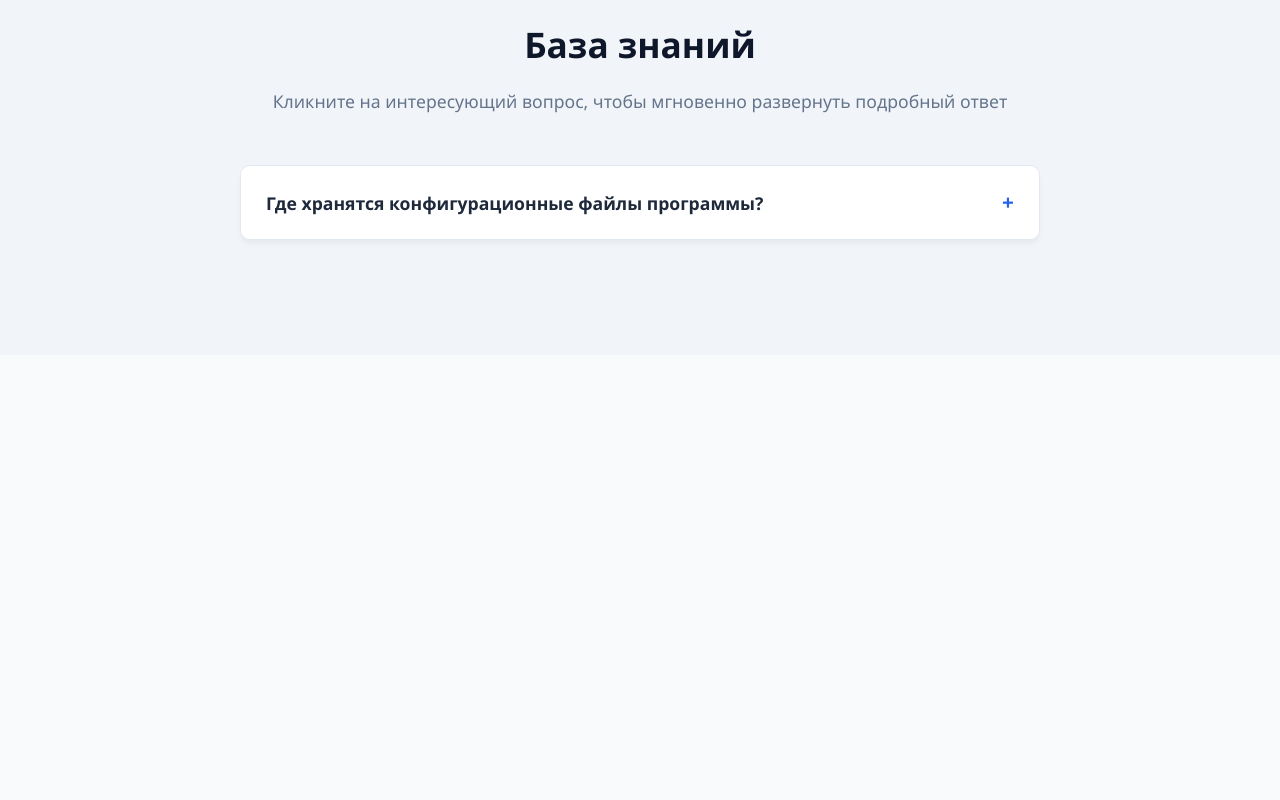
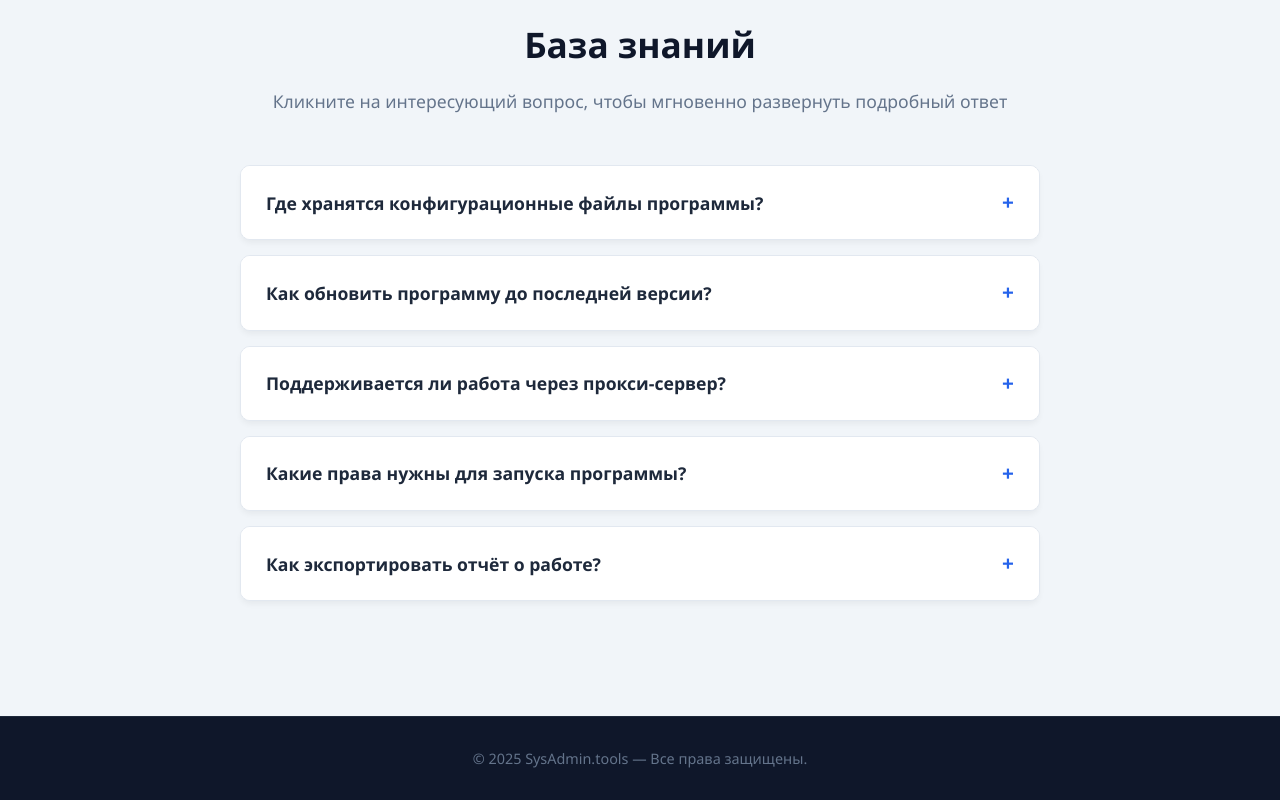
Before and after one commit to BikovC-137/Instantly-sai, a plain HTML site: page index.html in a window 1280 px wide. Shown: the part 1184-1984 px from the top of the page. Before the commit the page ends 1539 px from the top, so only its background shows below. Drawn offline with Linux system fonts and the light colour scheme.

Commit message:
Add files via upload

```diff
--- a/index.html
+++ b/index.html
@@ -316,11 +316,11 @@
             <div class="download-grid">
                 <div class="download-box">
                     <h2>Версия для Windows</h2>
-                    <a href="#" class="btn btn-light" onclick="startDownload('Windows')">Скачать для Windows</a>
+                    <a href="https://github.com/GIT01-byte/Instally/releases/latest/download/Instally.exe" class="btn btn-light" download>Скачать для Windows</a>
                 </div>
                 <div class="download-box">
                     <h2>Версия для Linux</h2>
-                    <a href="#" class="btn btn-light" onclick="startDownload('Linux')">Скачать для Linux</a>
+                    <a href="https://github.com/GIT01-byte/Instally/releases/latest/download/Instally-x86_64" class="btn btn-light" download>Скачать для Linux</a>
                 </div>
                 <div class="download-box">
                     <h2>Версия для macOS</h2>
@@ -345,3 +345,95 @@
                         <div class="faq-icon">+</div>
                     </div>
                     <div class="faq-answer">
+                        <div class="faq-answer-content">
+                            Конфигурационные файлы хранятся в директории пользователя.
+                            В Windows: <code>%APPDATA%\SysAdminTools\config.json</code>.
+                            В Linux и macOS: <code>~/.config/sysadmintools/config.json</code>.
+                        </div>
+                    </div>
+                </div>
+
+                <!-- Вопрос 2 -->
+                <div class="faq-item">
+                    <div class="faq-question" onclick="toggleFaq(this)">
+                        <span>Как обновить программу до последней версии?</span>
+                        <div class="faq-icon">+</div>
+                    </div>
+                    <div class="faq-answer">
+                        <div class="faq-answer-content">
+                            Программа проверяет обновления автоматически при запуске.
+                            Также можно скачать новую версию со страницы загрузки и установить её поверх текущей —
+                            все настройки и база данных сохранятся.
+                        </div>
+                    </div>
+                </div>
+
+                <!-- Вопрос 3 -->
+                <div class="faq-item">
+                    <div class="faq-question" onclick="toggleFaq(this)">
+                        <span>Поддерживается ли работа через прокси-сервер?</span>
+                        <div class="faq-icon">+</div>
+                    </div>
+                    <div class="faq-answer">
+                        <div class="faq-answer-content">
+                            Да. В разделе «Настройки → Сеть» можно указать адрес прокси-сервера, порт,
+                            а также логин и пароль для аутентификации. Поддерживаются протоколы HTTP и SOCKS5.
+                        </div>
+                    </div>
+                </div>
+
+                <!-- Вопрос 4 -->
+                <div class="faq-item">
+                    <div class="faq-question" onclick="toggleFaq(this)">
+                        <span>Какие права нужны для запуска программы?</span>
+                        <div class="faq-icon">+</div>
+                    </div>
+                    <div class="faq-answer">
+                        <div class="faq-answer-content">
+                            Для базового мониторинга достаточно прав обычного пользователя.
+                            Для сканирования портов, работы с сетевыми интерфейсами и системными службами
+                            требуются права администратора (root).
+                        </div>
+                    </div>
+                </div>
+
+                <!-- Вопрос 5 -->
+                <div class="faq-item">
+                    <div class="faq-question" onclick="toggleFaq(this)">
+                        <span>Как экспортировать отчёт о работе?</span>
+                        <div class="faq-icon">+</div>
+                    </div>
+                    <div class="faq-answer">
+                        <div class="faq-answer-content">
+                            В меню «Отчёты» выберите нужный период и нажмите «Экспорт».
+                            Доступны форматы PDF, CSV и JSON. Отчёт сохраняется в папку «Документы»
+                            или в указанную вами директорию.
+                        </div>
+                    </div>
+                </div>
+
+            </div>
+        </div>
+    </section>
+
+    <!-- Подвал -->
+    <footer class="footer">
+        <div class="container">
+            &copy; 2025 SysAdmin.tools — Все права защищены.
+        </div>
+    </footer>
+
+    <script>
+        // Переключение FAQ-аккордеона
+        function toggleFaq(element) {
+            const item = element.parentElement;
+            item.classList.toggle('active');
+        }
+
+        // Заглушка для macOS (если ссылка ещё не готова)
+        function startDownload(platform) {
+            alert('Ссылка для ' + platform + ' скоро появится.');
+        }
+    </script>
+</body>
+</html>
```
